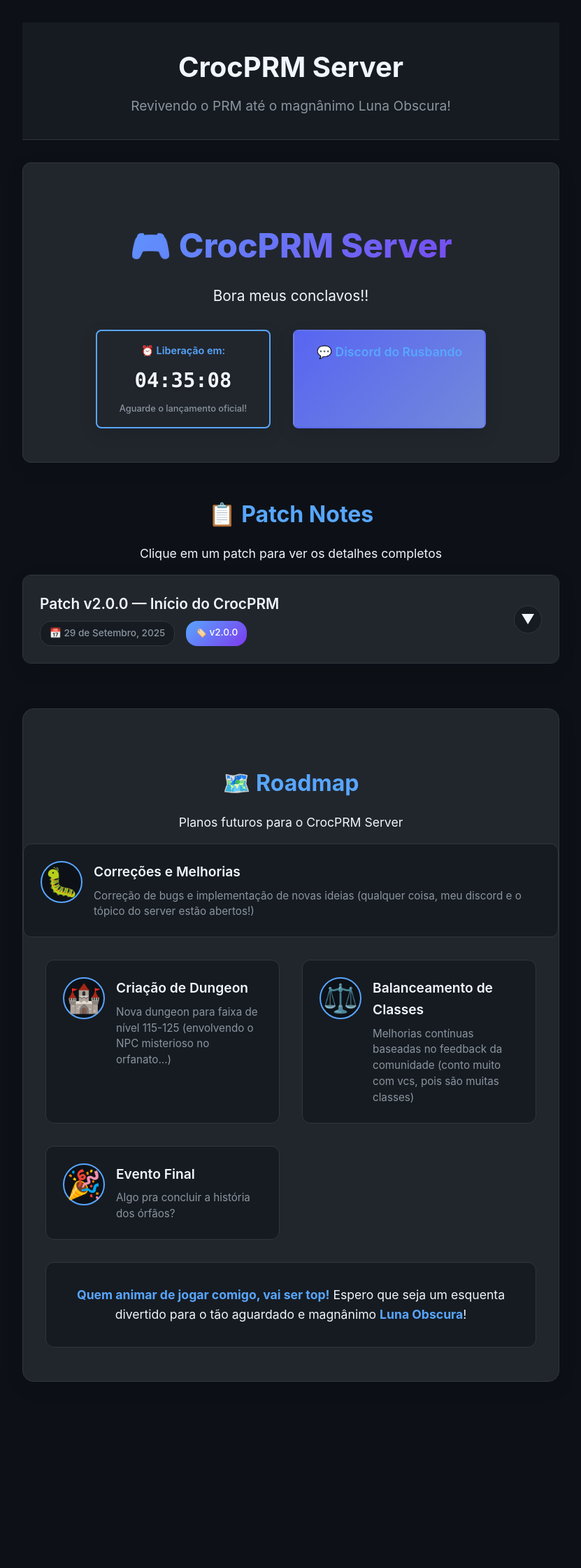
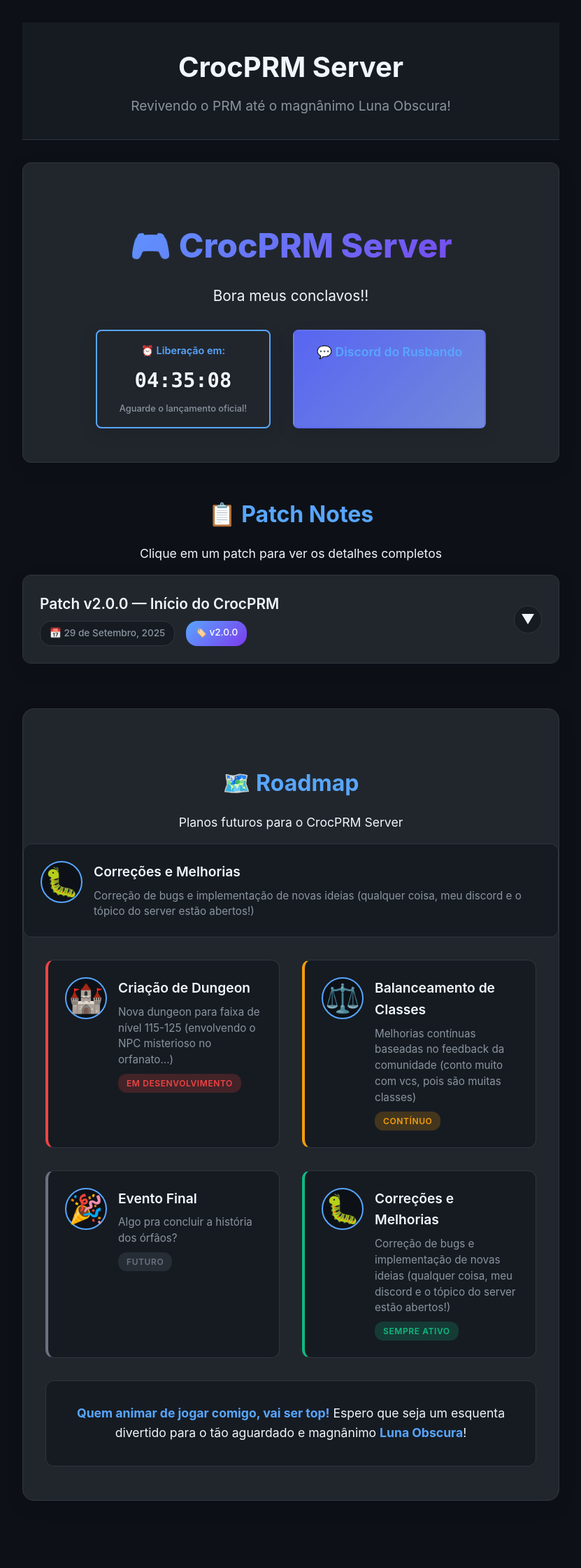
Before and after one commit to Concs93/CrocPRMsite, a Jekyll site: the page built from index.md, in a window 1280 px wide. Shown: the whole page at 70% size, without its empty margins (224-1055 px from the left). Built offline with Jekyll 4.4.1, drawn with Linux system fonts in a browser that asks for light colours; before the commit the page ends 2070 px from its top, so only the background shows below that.

Commit message:
roadmap fix

```diff
--- a/_layouts/default.html
+++ b/_layouts/default.html
@@ -510,6 +510,54 @@
             color: var(--accent-primary) !important;
         }
 
+        /* Roadmap Priorities and Status */
+        .roadmap-item.priority-high {
+            border-left: 4px solid #ef4444;
+        }
+
+        .roadmap-item.priority-medium {
+            border-left: 4px solid #f59e0b;
+        }
+
+        .roadmap-item.priority-low {
+            border-left: 4px solid #6b7280;
+        }
+
+        .roadmap-item.priority-ongoing {
+            border-left: 4px solid #10b981;
+        }
+
+        .roadmap-status {
+            display: inline-block;
+            padding: 0.25rem 0.75rem;
+            border-radius: 12px;
+            font-size: 0.75rem;
+            font-weight: 600;
+            text-transform: uppercase;
+            letter-spacing: 0.05em;
+            margin-top: 0.5rem;
+        }
+
+        .roadmap-item.priority-high .roadmap-status {
+            background: rgba(239, 68, 68, 0.2);
+            color: #ef4444;
+        }
+
+        .roadmap-item.priority-medium .roadmap-status {
+            background: rgba(245, 158, 11, 0.2);
+            color: #f59e0b;
+        }
+
+        .roadmap-item.priority-low .roadmap-status {
+            background: rgba(107, 114, 128, 0.2);
+            color: #6b7280;
+        }
+
+        .roadmap-item.priority-ongoing .roadmap-status {
+            background: rgba(16, 185, 129, 0.2);
+            color: #10b981;
+        }
+
         /* Post Content */
         .post-content {
             background: var(--bg-card) !important;
--- a/_layouts/home.html
+++ b/_layouts/home.html
@@ -82,30 +82,41 @@
     </div>
 
     <div class="roadmap-content">
-        <div class="roadmap-item">
+        <div class="roadmap-item priority-high">
             <div class="roadmap-icon">🏰</div>
             <div class="roadmap-text">
                 <h3>Criação de Dungeon</h3>
                 <p>Nova dungeon para faixa de nível 115-125 (envolvendo o NPC misterioso no orfanato...)</p>
+                <span class="roadmap-status">Em desenvolvimento</span>
             </div>
         </div>
 
-        <div class="roadmap-item">
+        <div class="roadmap-item priority-medium">
             <div class="roadmap-icon">⚖️</div>
             <div class="roadmap-text">
                 <h3>Balanceamento de Classes</h3>
                 <p>Melhorias contínuas baseadas no feedback da comunidade (conto muito com vcs, pois são muitas classes)</p>
+                <span class="roadmap-status">Contínuo</span>
             </div>
         </div>
 
-        <div class="roadmap-item">
+        <div class="roadmap-item priority-low">
             <div class="roadmap-icon">🎉</div>
             <div class="roadmap-text">
                 <h3>Evento Final</h3>
                 <p>Algo pra concluir a história dos órfãos?</p>
+                <span class="roadmap-status">Futuro</span>
             </div>
         </div>
 
+        <div class="roadmap-item priority-ongoing">
+            <div class="roadmap-icon">🐛</div>
+            <div class="roadmap-text">
+                <h3>Correções e Melhorias</h3>
+                <p>Correção de bugs e implementação de novas ideias (qualquer coisa, meu discord e o tópico do server estão abertos!)</p>
+                <span class="roadmap-status">Sempre ativo</span>
+            </div>
+        </div>
     </div>
 
     <div class="roadmap-footer">
```
